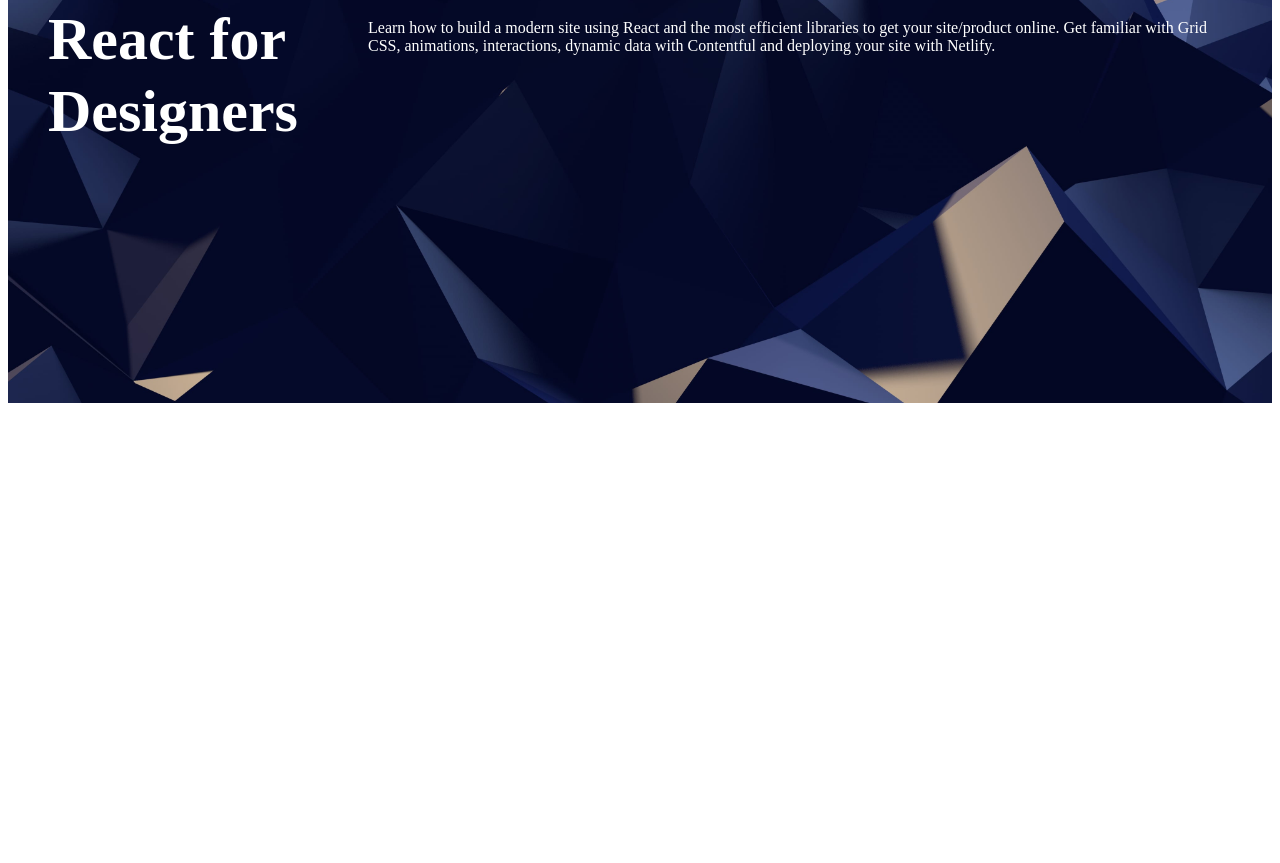
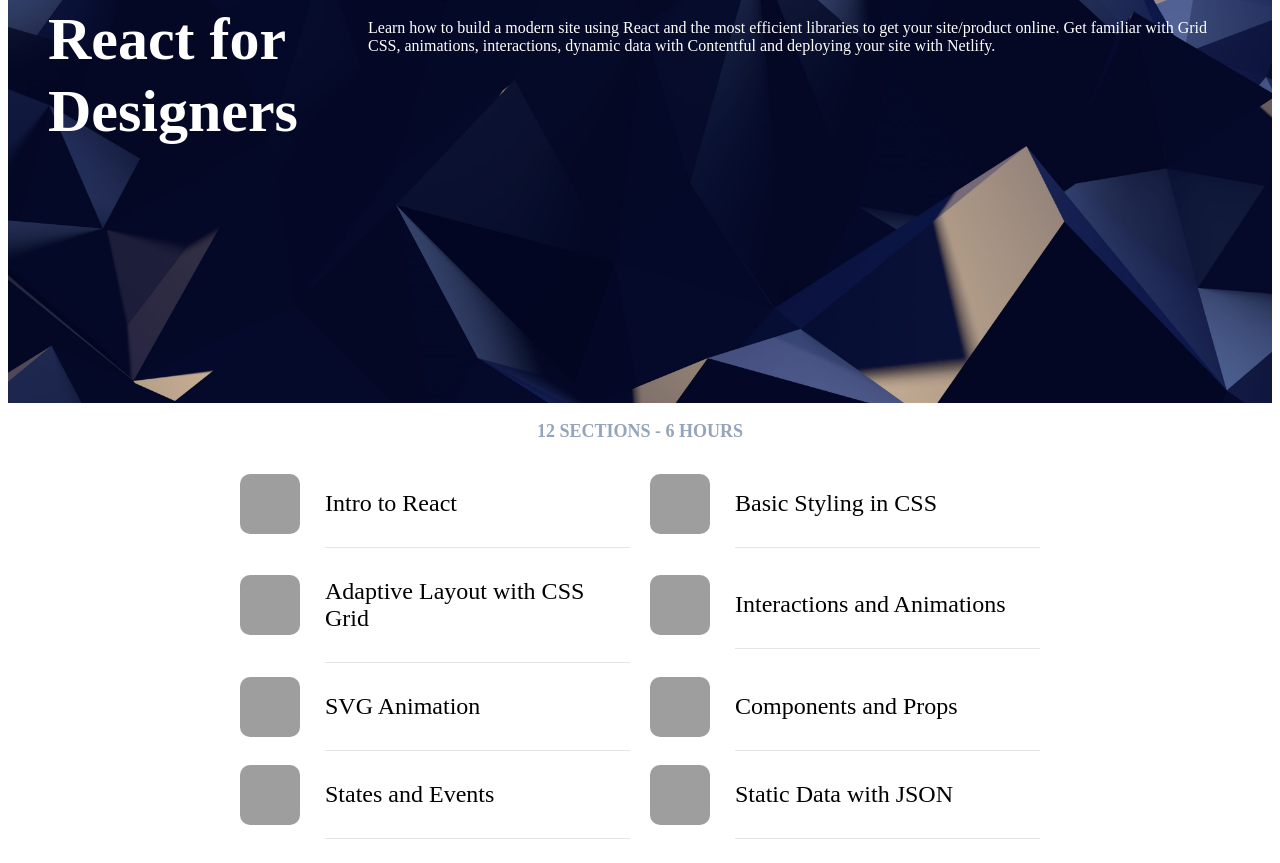
Before and after one commit to Batista99/react-course, a Gatsby site: page / in a window 1280 px wide. Shown: the part 1684-2547 px from the top of the page. Before the commit the page ends 2095 px from the top, so only its background shows below. Built offline with nearby package versions, Linux system fonts and the light colour scheme; Gatsby itself is replaced by a stand-in of ours; grey boxes are pictures that could not be loaded.

Commit message:
json data

```diff
--- /dev/null
+++ b/src/components/Cell.js
@@ -0,0 +1,33 @@
+import React from 'react'
+import styled from 'styled-components'
+
+const CellGroup = styled.div`
+    display: grid;
+    grid-template-columns: 60px auto;
+    grid-gap: 25px;
+    align-items: center;
+`
+
+const CellImage = styled.div`
+    width: 60px;
+    height: 60px;
+    background-color: black;
+    border-radius: 10px;
+    background-image: url(${props => props.image});
+    background-size: 60px;
+`
+
+const CellTitle = styled.div`
+    font-size: 24px;
+    border-bottom: 1px solid rgba(0,0,0, .1);
+    padding: 30px 0;
+`
+
+const Cell = props => (
+    <CellGroup>
+        <CellImage image={props.image}></CellImage>
+        <CellTitle>{props.title}</CellTitle>
+    </CellGroup>
+)
+
+export default Cell
--- a/src/pages/index.js
+++ b/src/pages/index.js
@@ -3,8 +3,33 @@
 import Card from '../components/Card'
 import Section from '../components/Section'
 import Wave from '../components/Wave'
+import staticdata from '../../staticdata.json'
+import Cell from '../components/Cell'
+import styled from 'styled-components'
 
-const IndexPage = () => (
+const SectionCaption = styled.p`
+  font-weight: 600;
+  font-size: 18px;
+  text-transform: uppercase;
+  color: #94A4BA;
+  text-align: center;
+`
+
+const SectionCellGroup = styled.div`
+  max-width: 800px;
+  margin: 0 auto 100px;
+  display: grid;
+  grid-template-columns: repeat(2, 1fr);
+  grid-column-gap: 20px;
+  padding: 0 20px;
+
+  @media (max-width: 800px){
+    grid-template-columns: repeat(1, 1fr);
+  }
+`
+
+
+  const IndexPage = () => (
   <div>
     <div className='Hero'>
       <div className='HeroGroup'>
@@ -49,6 +74,16 @@
       title="React for Designers"
       text="Learn how to build a modern site using React and the most efficient libraries to get your site/product online. Get familiar with Grid CSS, animations, interactions, dynamic data with Contentful and deploying your site with Netlify."
     />
+
+    <SectionCaption>12 sections - 6 hours</SectionCaption>
+    <SectionCellGroup>
+      {staticdata.cells.map(cell => (
+        <Cell
+          title={cell.title}
+          image={cell.image}
+        ></Cell>
+      ))}
+    </SectionCellGroup>
   </div>
 )
 
--- /dev/null
+++ b/staticdata.json
@@ -0,0 +1,36 @@
+{
+    "cells": [
+        {
+            "title": "Intro to React",
+            "image": "https://cl.ly/0Q1n3K431Y1S/download/logo-react-small.png"
+        },
+        {
+            "title": "Basic Styling in CSS",
+            "image": "https://cl.ly/0Q1n3K431Y1S/download/logo-react-small.png"
+        },
+        {
+            "title": "Adaptive Layout with CSS Grid",
+            "image": "https://cl.ly/0Q1n3K431Y1S/download/logo-react-small.png"
+        },
+        {
+            "title": "Interactions and Animations",
+            "image": "https://cl.ly/0Q1n3K431Y1S/download/logo-react-small.png"
+        },
+        {
+            "title": "SVG Animation",
+            "image": "https://cl.ly/0Q1n3K431Y1S/download/logo-react-small.png"
+        },
+        {
+            "title": "Components and Props",
+            "image": "https://cl.ly/0Q1n3K431Y1S/download/logo-react-small.png"
+        },
+        {
+            "title": "States and Events",
+            "image": "https://cl.ly/0Q1n3K431Y1S/download/logo-react-small.png"
+        },
+        {
+            "title": "Static Data with JSON",
+            "image": "https://cl.ly/0Q1n3K431Y1S/download/logo-react-small.png"
+        }
+    ]
+}
```
